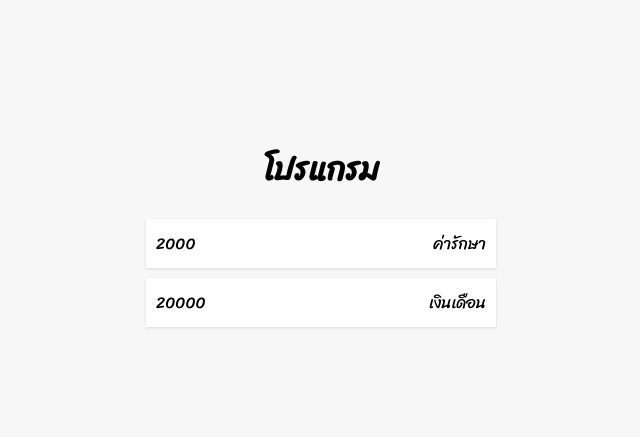
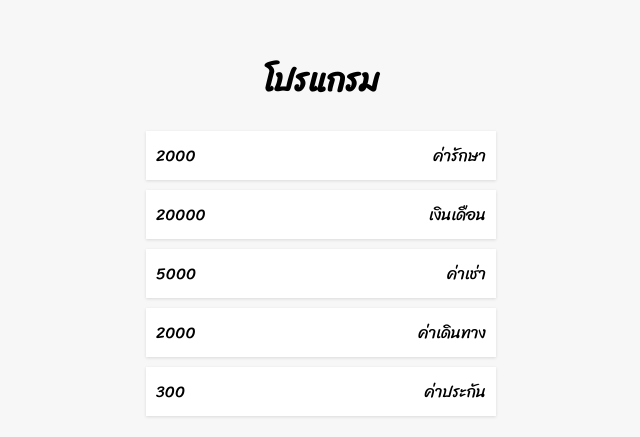
Before and after one commit to wat885/Courses-React-KR, a React (Create React App) app in the folder my-app/: page / in a window 1280 px wide. Shown: the part 161-598 px from the top of the page, without its empty margins (319-959 px from the left). Built offline with nearby package versions, Linux system fonts and the light colour scheme.

Commit message:
32.arraymap

```diff
--- a/my-app/src/components/Transaction.js
+++ b/my-app/src/components/Transaction.js
@@ -3,21 +3,20 @@
 import "./Transaction.css";
 
 const Transaction = () => {
-
   const data = [
-    {title:"ค่ารักษา",amount:"2000"},
-    {title:"เงินเดือน",amount:"20000"},
-    {title:"ค่าเช่า",amount:"5000"},
-    {title:"ค่าเดินทาง",amount:"2000"},
-  ]
+    { title: "ค่ารักษา", amount: "2000" },
+    { title: "เงินเดือน", amount: "20000" },
+    { title: "ค่าเช่า", amount: "5000" },
+    { title: "ค่าเดินทาง", amount: "2000" },
+    { title: "ค่าประกัน", amount: "300" },
+  ];
 
   return (
     <div>
       <ul className="item-list">
-
-        <Item title={data[0].title} amount={data[0].amount} />
-        <Item title={data[1].title} amount={data[1].amount} />
-
+        {data.map((element) => {
+          return <Item title={element.title}  amount={element.amount}/>;
+        })}
       </ul>
     </div>
   );
```
